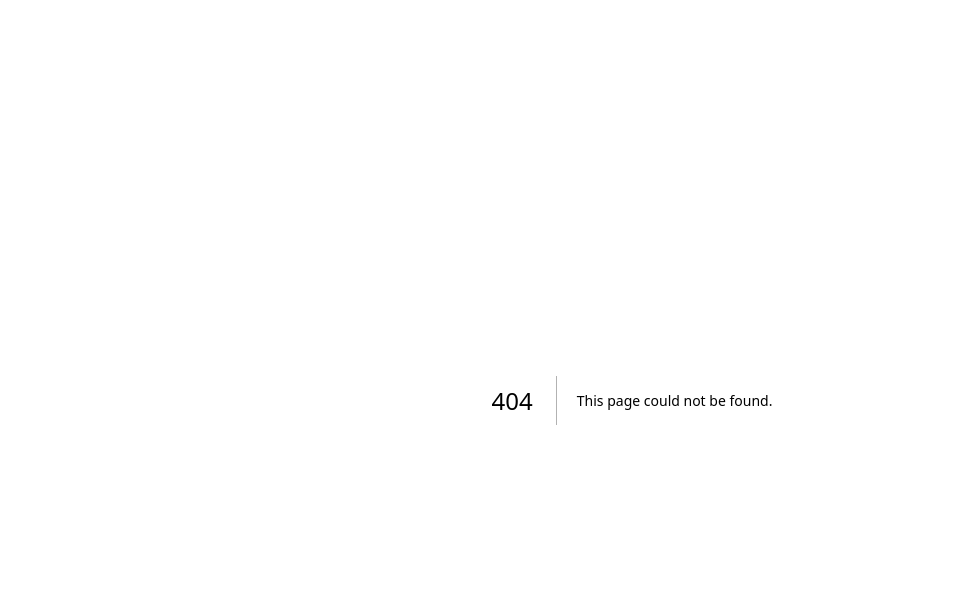
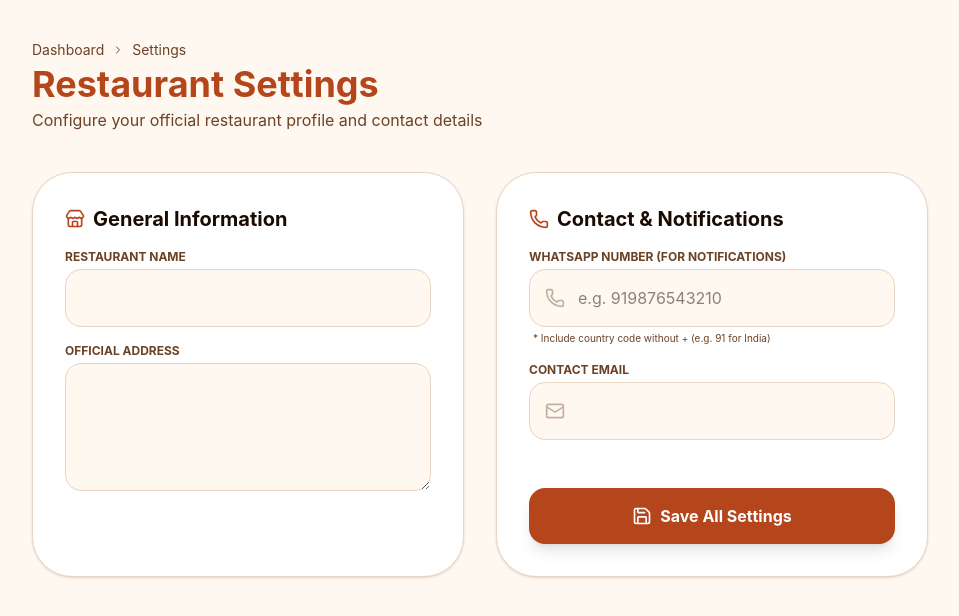
Before and after one commit to haarekasahara1923-wq/menu, a Next.js app: page /admin/settings in a window 1280 px wide. Before the commit this address had no page. Shown: the top 616 px of the page, without its empty margins (8-967 px from the left). Built offline with nearby package versions, Linux system fonts and the light colour scheme; no server answers; the database is empty; a web font is replaced by a local one.

Commit message:
Fix: Add Admin Settings page and WhatsApp configuration option

```diff
--- a/app/admin/page.tsx
+++ b/app/admin/page.tsx
@@ -3,7 +3,7 @@
 import { useState, useEffect } from 'react'
 import {
   TrendingUp, Users, ShoppingBag, Package,
-  ChevronRight, AlertTriangle
+  ChevronRight, AlertTriangle, Settings
 } from 'lucide-react'
 import Link from 'next/link'
 import { motion } from 'framer-motion'
@@ -86,6 +86,19 @@ export default function AdminDashboard() {
                 </div>
                 <ChevronRight className="w-5 h-5 group-hover:translate-x-1 transition-transform" />
             </Link>
+
+            <Link href="/admin/settings" className="flex items-center justify-between p-6 bg-white rounded-3xl border border-border hover:border-primary transition-all group text-left">
+                <div className="flex items-center gap-4 text-left">
+                    <div className="w-12 h-12 bg-gray-50 text-gray-600 rounded-2xl flex items-center justify-center text-left">
+                        <Settings className="w-6 h-6" />
+                    </div>
+                <div>
+                    <h3 className="font-bold">Settings</h3>
+                    <p className="text-xs text-text-secondary">Restaurant profile & info</p>
+                </div>
+                </div>
+                <ChevronRight className="w-5 h-5 group-hover:translate-x-1 transition-transform" />
+            </Link>
         </div>
 
         {/* Placeholder for charts/recent activity */}
--- /dev/null
+++ b/app/admin/settings/page.tsx
@@ -0,0 +1,151 @@
+'use client'
+
+import { useState, useEffect } from 'react'
+import { motion } from 'framer-motion'
+import { Save, ChevronRight, Store, Phone, Mail, MapPin, Globe, Loader2 } from 'lucide-react'
+import Link from 'next/link'
+import { toast } from 'sonner'
+
+export default function AdminSettings() {
+  const [loading, setLoading] = useState(true)
+  const [saving, setSaving] = useState(false)
+  const [data, setData] = useState({
+    name: '',
+    address: '',
+    contactPhone: '',
+    contactEmail: '',
+    themeColor: '#B5451B',
+    accentColor: '#F4A261'
+  })
+
+  useEffect(() => {
+    fetch('/api/admin/settings')
+      .then(res => res.json())
+      .then(info => {
+        setData(info)
+        setLoading(false)
+      })
+  }, [])
+
+  const handleSave = async () => {
+    setSaving(true)
+    try {
+      const res = await fetch('/api/admin/settings', {
+        method: 'PATCH',
+        body: JSON.stringify(data)
+      })
+      if (res.ok) {
+        toast.success('Settings updated successfully!')
+      } else {
+        toast.error('Failed to update settings')
+      }
+    } catch (err) {
+      toast.error('Something went wrong')
+    } finally {
+      setSaving(false)
+    }
+  }
+
+  if (loading) return <div className="p-10 text-center opacity-50">Loading settings...</div>
+
+  return (
+    <div className="min-h-screen bg-[#FFF8F0] p-6 lg:p-10 font-poppins">
+      <header className="mb-10">
+        <div className="flex items-center gap-2 text-sm text-text-secondary mb-1">
+          <Link href="/admin" className="hover:text-primary transition-colors">Dashboard</Link>
+          <ChevronRight className="w-3 h-3" />
+          <span>Settings</span>
+        </div>
+        <h1 className="text-4xl font-bold font-playfair text-primary">Restaurant Settings</h1>
+        <p className="text-text-secondary mt-1">Configure your official restaurant profile and contact details</p>
+      </header>
+
+      <div className="max-w-4xl grid grid-cols-1 md:grid-cols-2 gap-8">
+        {/* Basic Info */}
+        <motion.div
+            initial={{ opacity: 0, y: 20 }}
+            animate={{ opacity: 1, y: 0 }}
+            className="bg-white p-8 rounded-[2.5rem] border border-border shadow-sm space-y-6"
+        >
+          <h3 className="text-xl font-bold font-playfair flex items-center gap-2 mb-4">
+            <Store className="w-5 h-5 text-primary" />
+            General Information
+          </h3>
+
+          <div className="space-y-4">
+            <div>
+              <label className="text-xs font-bold text-text-secondary uppercase mb-1 block">Restaurant Name</label>
+              <input
+                type="text"
+                className="w-full bg-[#FFF8F0] border border-border p-4 rounded-2xl focus:outline-none focus:ring-2 focus:ring-primary/20"
+                value={data.name}
+                onChange={e => setData({...data, name: e.target.value})}
+              />
+            </div>
+            <div>
+              <label className="text-xs font-bold text-text-secondary uppercase mb-1 block">Official Address</label>
+              <textarea
+                className="w-full bg-[#FFF8F0] border border-border p-4 rounded-2xl focus:outline-none focus:ring-2 focus:ring-primary/20 h-32"
+                value={data.address}
+                onChange={e => setData({...data, address: e.target.value})}
+              />
+            </div>
+          </div>
+        </motion.div>
+
+        {/* Contact Details */}
+        <motion.div
+            initial={{ opacity: 0, y: 20 }}
+            animate={{ opacity: 1, y: 0 }}
+            transition={{ delay: 0.1 }}
+            className="bg-white p-8 rounded-[2.5rem] border border-border shadow-sm space-y-6"
+        >
+          <h3 className="text-xl font-bold font-playfair flex items-center gap-2 mb-4">
+            <Phone className="w-5 h-5 text-primary" />
+            Contact & Notifications
+          </h3>
+
+          <div className="space-y-4">
+            <div>
+              <label className="text-xs font-bold text-text-secondary uppercase mb-1 block">WhatsApp Number (For Notifications)</label>
+              <div className="relative">
+                <Phone className="absolute left-4 top-1/2 -translate-y-1/2 w-5 h-5 text-text-secondary opacity-40" />
+                <input
+                  type="text"
+                  placeholder="e.g. 919876543210"
+                  className="w-full bg-[#FFF8F0] border border-border p-4 pl-12 rounded-2xl focus:outline-none focus:ring-2 focus:ring-primary/20"
+                  value={data.contactPhone}
+                  onChange={e => setData({...data, contactPhone: e.target.value})}
+                />
+              </div>
+              <p className="text-[10px] text-text-secondary mt-1 ml-1">* Include country code without + (e.g. 91 for India)</p>
+            </div>
+            <div>
+              <label className="text-xs font-bold text-text-secondary uppercase mb-1 block">Contact Email</label>
+              <div className="relative">
+                <Mail className="absolute left-4 top-1/2 -translate-y-1/2 w-5 h-5 text-text-secondary opacity-40" />
+                <input
+                  type="email"
+                  className="w-full bg-[#FFF8F0] border border-border p-4 pl-12 rounded-2xl focus:outline-none focus:ring-2 focus:ring-primary/20"
+                  value={data.contactEmail}
+                  onChange={e => setData({...data, contactEmail: e.target.value})}
+                />
+              </div>
+            </div>
+          </div>
+
+          <div className="pt-6">
+            <button
+              onClick={handleSave}
+              disabled={saving}
+              className="w-full bg-primary text-white py-4 rounded-2xl font-bold shadow-lg hover:bg-primary-light transition-all flex items-center justify-center gap-2 disabled:opacity-50"
+            >
+              {saving ? <Loader2 className="w-5 h-5 animate-spin" /> : <Save className="w-5 h-5" />}
+              Save All Settings
+            </button>
+          </div>
+        </motion.div>
+      </div>
+    </div>
+  )
+}
--- /dev/null
+++ b/app/api/admin/settings/route.ts
@@ -0,0 +1,31 @@
+import { NextRequest, NextResponse } from 'next/server'
+import { db } from '@/lib/db'
+import { restaurantInfo } from '@/lib/db/schema'
+import { auth } from '@/lib/auth'
+import { eq } from 'drizzle-orm'
+
+export async function GET() {
+  const info = await db.select().from(restaurantInfo).limit(1)
+  return NextResponse.json(info[0] || {})
+}
+
+export async function PATCH(req: NextRequest) {
+  const session = await auth()
+  if (!session || (session.user as any).role !== 'admin') {
+    return NextResponse.json({ error: 'Unauthorized' }, { status: 401 })
+  }
+
+  const data = await req.json()
+  const info = await db.select().from(restaurantInfo).limit(1)
+
+  if (info.length === 0) {
+    const newInfo = await db.insert(restaurantInfo).values(data).returning()
+    return NextResponse.json(newInfo[0])
+  } else {
+    const updated = await db.update(restaurantInfo)
+      .set(data)
+      .where(eq(restaurantInfo.id, info[0].id))
+      .returning()
+    return NextResponse.json(updated[0])
+  }
+}
```
